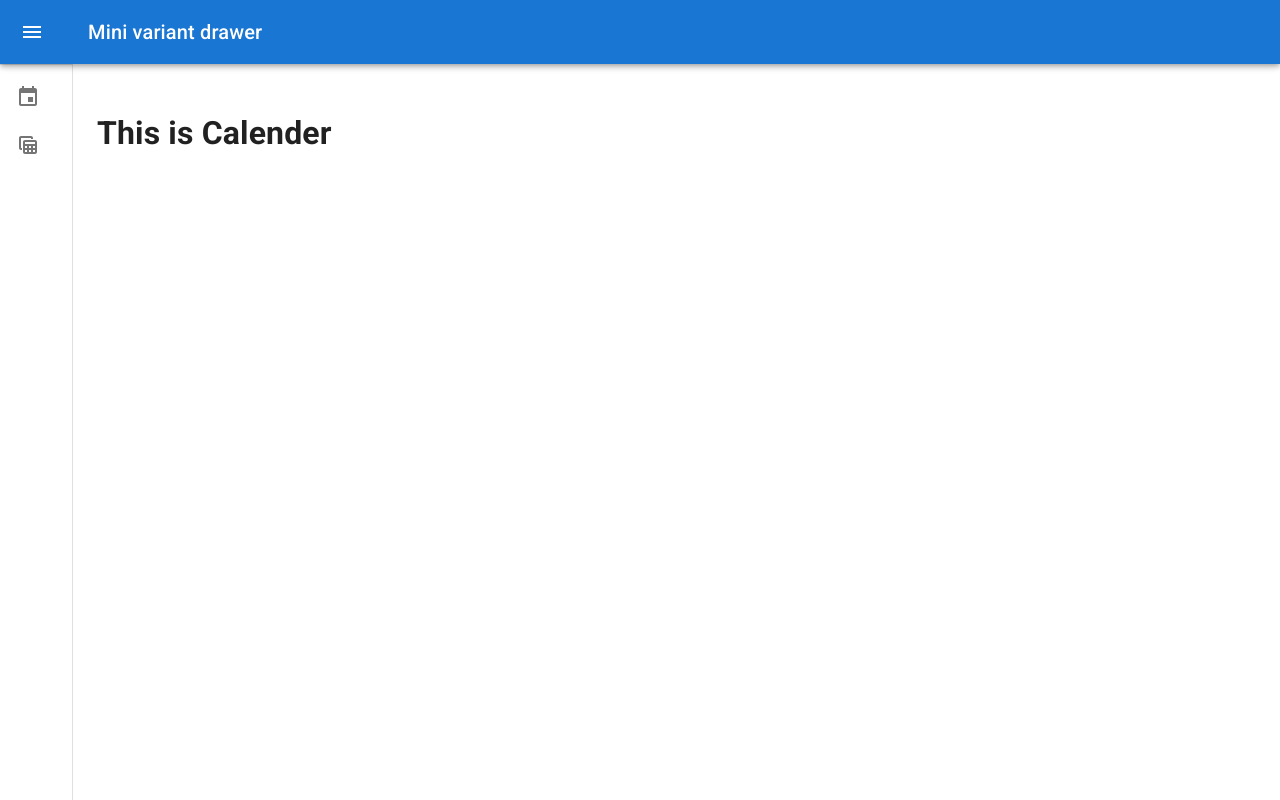
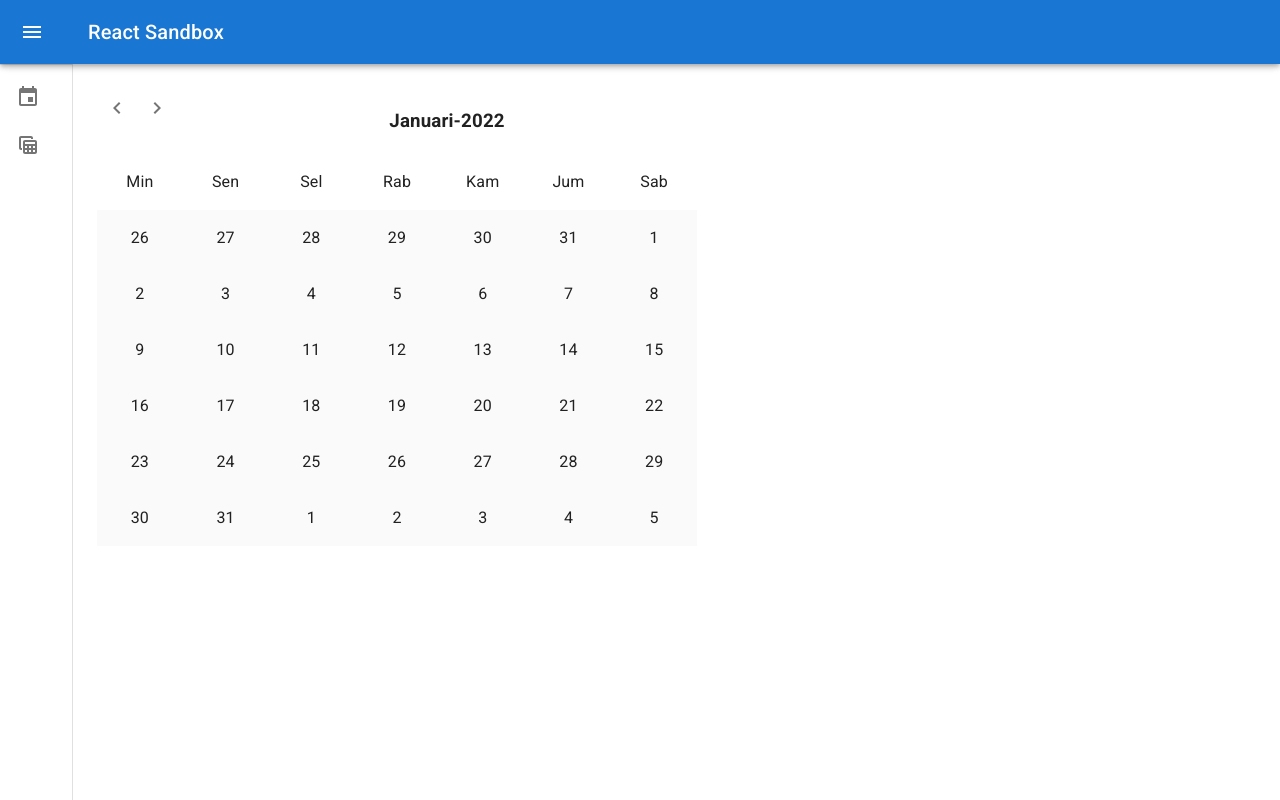
Before and after one commit to rusdi-git/react-sandbox, a React (Create React App) app: page /calender in a window 1280 px wide. Built offline with nearby package versions, Linux system fonts and the light colour scheme.

Commit message:
Add base calendar component

```diff
--- a/package.json
+++ b/package.json
@@ -14,11 +14,13 @@
     "@types/node": "^16.11.19",
     "@types/react": "^17.0.38",
     "@types/react-dom": "^17.0.11",
+    "date-fns": "^2.28.0",
     "react": "^17.0.2",
     "react-dom": "^17.0.2",
     "react-router-dom": "6",
     "react-scripts": "5.0.0",
     "typescript": "^4.5.4",
+    "uuid": "^8.3.2",
     "web-vitals": "^2.1.3"
   },
   "scripts": {
@@ -47,6 +49,7 @@
   },
   "devDependencies": {
     "@types/faker": "^5.5.9",
+    "@types/uuid": "^8.3.4",
     "faker": "5.5.3"
   }
 }
--- /dev/null
+++ b/src/layout/calender.tsx
@@ -0,0 +1,100 @@
+import React from 'react';
+import {v4} from 'uuid';
+import Grid from '@mui/material/Grid';
+import { addDays, addMonths, format, startOfMonth, startOfWeek, subMonths } from 'date-fns';
+import { endOfMonth, endOfWeek } from 'date-fns/esm';
+import id from 'date-fns/esm/locale/id/index.js';
+import ChevronRightIcon from '@mui/icons-material/ChevronRight';
+import ChevronLeftIcon from '@mui/icons-material/ChevronLeft';
+import IconButton from '@mui/material/IconButton';
+
+function CalHeader(props:{currentDate:Date, changeDate:(val:Date)=>void}) {
+    const nextMonth =() =>{
+        props.changeDate(addMonths(props.currentDate,1));
+    }
+    const prevMonth = ()=>{
+        props.changeDate(subMonths(props.currentDate,1));
+    }
+    const MonthFormat = 'MMMM';
+    const YearFormat = 'yyyy';
+    const headerText = `${format(props.currentDate,MonthFormat,{locale:id})}-${format(props.currentDate,YearFormat,{locale:id})}`;
+
+    return (
+        <Grid container item xs={true}>
+            <Grid item xs={2}>
+                <IconButton aria-label='previous' onClick={()=>{prevMonth()}}><ChevronLeftIcon/></IconButton>
+                <IconButton aria-label='next' onClick={()=>{nextMonth()}}><ChevronRightIcon/></IconButton>
+            </Grid>
+            <Grid item xs={10}><h3 style={{textAlign:"center"}}>{headerText}</h3></Grid>
+        </Grid>
+    )
+}
+
+function CalDays(props:{currentDate:Date}) {
+    const dateFormat = 'EEEEEE';
+    const days = [];
+    let startDate = startOfWeek(props.currentDate);
+
+    for (let i = 0; i<7;i++) {
+        days.push(
+            <Grid key={`day-${v4()}`} xs={true} item>
+                <p style={{textAlign:"center"}}>{format(addDays(startDate,i),dateFormat,{locale:id})}</p>
+            </Grid>
+        )
+    }
+
+    return <Grid container item>{days}</Grid>
+}
+
+function CalCell(props:{day:Date}) {
+    const dateFormat = 'd';
+    const formattedDate = format(props.day,dateFormat,{locale:id});
+    return (
+        <Grid item xs={true} sx={(theme)=>({
+            bgcolor:theme.palette.grey["50"],
+            "&:hover": {
+                bgcolor: theme.palette.grey["200"]
+            }
+        })}><p style={{textAlign:"center"}}>{formattedDate}</p></Grid>
+    )
+}
+
+function CalRows(props:{currentDate:Date}) {
+    const monthStart = startOfMonth(props.currentDate);
+    const monthEnd = endOfMonth(props.currentDate);
+    const startDate = startOfWeek(monthStart);
+    const endDate = endOfWeek(monthEnd);
+
+    const Rows:any[] = [];
+
+    let days = [];
+    let day = startDate;
+    while(day<=endDate) {
+        for(let i=0;i<7;i++){
+            days.push(<CalCell day={day} key={`day-cell-${v4()}`}/>);
+            day=addDays(day,1)
+        }
+        Rows.push(
+            <Grid container item key={`day-row-${v4()}`}>{days}</Grid>
+        );
+        days = [];
+    }
+    return (
+        <Grid container>
+            {Rows}
+        </Grid>
+    )
+}
+
+
+export default function Calender () {
+    const [displayDate,useDisplayDate] = React.useState(new Date());
+    const useChangeDate = (val:Date)=>{
+        useDisplayDate(val);
+    }
+    return <Grid container style={{maxWidth:'600px'}}>
+        <CalHeader currentDate={displayDate} changeDate={useChangeDate}/>
+        <CalDays currentDate={displayDate}/>
+        <CalRows currentDate={displayDate}/>
+    </Grid>
+}
--- a/src/layout/main.tsx
+++ b/src/layout/main.tsx
@@ -1,52 +1,22 @@
 import React from 'react';
 
-import { styled, useTheme, Theme, CSSObject } from '@mui/material/styles';
+import { styled } from '@mui/material/styles';
 import Box from '@mui/material/Box';
-import MuiDrawer from '@mui/material/Drawer';
 import MuiAppBar, { AppBarProps as MuiAppBarProps } from '@mui/material/AppBar';
 import Toolbar from '@mui/material/Toolbar';
-import List from '@mui/material/List';
 import CssBaseline from '@mui/material/CssBaseline';
 import Typography from '@mui/material/Typography';
-import Divider from '@mui/material/Divider';
 import IconButton from '@mui/material/IconButton';
 import MenuIcon from '@mui/icons-material/Menu';
-import ChevronLeftIcon from '@mui/icons-material/ChevronLeft';
-import ChevronRightIcon from '@mui/icons-material/ChevronRight';
-import ListItem from '@mui/material/ListItem';
-import ListItemIcon from '@mui/material/ListItemIcon';
-import ListItemText from '@mui/material/ListItemText';
-import EventIcon from '@mui/icons-material/Event';
-import TableViewIcon from '@mui/icons-material/TableView';
-import faker from 'faker';
-import {Link,Route,Routes} from 'react-router-dom';
+import {Route,Routes} from 'react-router-dom';
+import Navigation from './navigation';
+import Calender from './calender';
 
 interface AppBarProps extends MuiAppBarProps {
     open?: boolean;
   }
 
 const drawerWidth = 240;
-
-const openedMixin = (theme: Theme): CSSObject => ({
-  width: drawerWidth,
-  transition: theme.transitions.create('width', {
-    easing: theme.transitions.easing.sharp,
-    duration: theme.transitions.duration.enteringScreen,
-  }),
-  overflowX: 'hidden',
-});
-
-const closedMixin = (theme: Theme): CSSObject => ({
-  transition: theme.transitions.create('width', {
-    easing: theme.transitions.easing.sharp,
-    duration: theme.transitions.duration.leavingScreen,
-  }),
-  overflowX: 'hidden',
-  width: `calc(${theme.spacing(7)} + 1px)`,
-  [theme.breakpoints.up('sm')]: {
-    width: `calc(${theme.spacing(9)} + 1px)`,
-  },
-});
 
 const DrawerHeader = styled('div')(({ theme }) => ({
     display: 'flex',
@@ -76,33 +46,11 @@ const AppBar = styled(MuiAppBar, {
     }),
   }));
 
-const Drawer = styled(MuiDrawer, { shouldForwardProp: (prop) => prop !== 'open' })(
-    ({ theme, open }) => ({
-      width: drawerWidth,
-      flexShrink: 0,
-      whiteSpace: 'nowrap',
-      boxSizing: 'border-box',
-      ...(open && {
-        ...openedMixin(theme),
-        '& .MuiDrawer-paper': openedMixin(theme),
-      }),
-      ...(!open && {
-        ...closedMixin(theme),
-        '& .MuiDrawer-paper': closedMixin(theme),
-      }),
-    }),
-  );
-
-const Calendar = ()=>{
-    return <h1>This is Calender</h1>
-}
-
 const EditableTable = ()=>{
     return <h1>This is Editable Table</h1>
 }
 
 export default function Main() {
-    const theme = useTheme();
   const [open, setOpen] = React.useState(false);
 
   const handleDrawerOpen = () => {
@@ -130,40 +78,15 @@ export default function Main() {
             <MenuIcon />
           </IconButton>
           <Typography variant="h6" noWrap component="div">
-            Mini variant drawer
+            React Sandbox
           </Typography>
         </Toolbar>
       </AppBar>
-      <Drawer variant="permanent" open={open}>
-        <DrawerHeader>
-          <IconButton onClick={handleDrawerClose}>
-            {theme.direction === 'rtl' ? <ChevronRightIcon /> : <ChevronLeftIcon />}
-          </IconButton>
-        </DrawerHeader>
-        <Divider />
-        <List>
-            <Link to="/calender" style={{textDecoration:"none",color:theme.palette.text.primary}}>
-                <ListItem>
-                    <ListItemIcon>
-                        <EventIcon/>
-                    </ListItemIcon>
-                    <ListItemText>Calendar</ListItemText>
-                </ListItem>
-            </Link>
-            <Link to="/editable-table" style={{textDecoration:"none",color:theme.palette.text.primary}}>
-                <ListItem>
-                    <ListItemIcon>
-                        <TableViewIcon/>
-                    </ListItemIcon>
-                    <ListItemText>Editable-Table</ListItemText>
-                </ListItem>
-            </Link>
-        </List>
-      </Drawer>
+      <Navigation handleDrawerClose={handleDrawerClose} open={open}/>
       <Box component="main" sx={{ flexGrow: 1, p: 3 }}>
         <DrawerHeader />
         <Routes>
-            <Route path="/calender" element={<Calendar/>}/>
+            <Route path="/calender" element={<Calender/>}/>
             <Route path="/editable-table" element={<EditableTable/>}/>
         </Routes>
       </Box>
--- /dev/null
+++ b/src/layout/navigation.tsx
@@ -0,0 +1,100 @@
+import React from "react";
+import { styled, useTheme, Theme, CSSObject } from '@mui/material/styles';
+import List from '@mui/material/List';
+import Divider from '@mui/material/Divider';
+import ChevronLeftIcon from '@mui/icons-material/ChevronLeft';
+import ChevronRightIcon from '@mui/icons-material/ChevronRight';
+import ListItem from '@mui/material/ListItem';
+import ListItemIcon from '@mui/material/ListItemIcon';
+import ListItemText from '@mui/material/ListItemText';
+import EventIcon from '@mui/icons-material/Event';
+import TableViewIcon from '@mui/icons-material/TableView';
+import IconButton from '@mui/material/IconButton';
+import MuiDrawer from '@mui/material/Drawer';
+import {Link} from 'react-router-dom';
+
+type NavigationType = {
+    open:boolean;
+    handleDrawerClose:()=>void;
+}
+
+const drawerWidth = 240;
+
+const openedMixin = (theme: Theme): CSSObject => ({
+  width: drawerWidth,
+  transition: theme.transitions.create('width', {
+    easing: theme.transitions.easing.sharp,
+    duration: theme.transitions.duration.enteringScreen,
+  }),
+  overflowX: 'hidden',
+});
+
+const closedMixin = (theme: Theme): CSSObject => ({
+  transition: theme.transitions.create('width', {
+    easing: theme.transitions.easing.sharp,
+    duration: theme.transitions.duration.leavingScreen,
+  }),
+  overflowX: 'hidden',
+  width: `calc(${theme.spacing(7)} + 1px)`,
+  [theme.breakpoints.up('sm')]: {
+    width: `calc(${theme.spacing(9)} + 1px)`,
+  },
+});
+
+const Drawer = styled(MuiDrawer, { shouldForwardProp: (prop) => prop !== 'open' })(
+    ({ theme, open }) => ({
+      width: drawerWidth,
+      flexShrink: 0,
+      whiteSpace: 'nowrap',
+      boxSizing: 'border-box',
+      ...(open && {
+        ...openedMixin(theme),
+        '& .MuiDrawer-paper': openedMixin(theme),
+      }),
+      ...(!open && {
+        ...closedMixin(theme),
+        '& .MuiDrawer-paper': closedMixin(theme),
+      }),
+    }),
+  );
+
+const DrawerHeader = styled('div')(({ theme }) => ({
+    display: 'flex',
+    alignItems: 'center',
+    justifyContent: 'flex-end',
+    padding: theme.spacing(0, 1),
+    // necessary for content to be below app bar
+    ...theme.mixins.toolbar,
+  }));
+
+export default function Navigation(props:NavigationType) {
+  const theme = useTheme();
+    return (
+        <Drawer variant="permanent" open={props.open}>
+        <DrawerHeader>
+          <IconButton onClick={props.handleDrawerClose}>
+            {theme.direction === 'rtl' ? <ChevronRightIcon /> : <ChevronLeftIcon />}
+          </IconButton>
+        </DrawerHeader>
+        <Divider />
+        <List>
+            <Link to="/calender" style={{textDecoration:"none",color:theme.palette.text.primary}}>
+                <ListItem>
+                    <ListItemIcon>
+                        <EventIcon/>
+                    </ListItemIcon>
+                    <ListItemText>Calendar</ListItemText>
+                </ListItem>
+            </Link>
+            <Link to="/editable-table" style={{textDecoration:"none",color:theme.palette.text.primary}}>
+                <ListItem>
+                    <ListItemIcon>
+                        <TableViewIcon/>
+                    </ListItemIcon>
+                    <ListItemText>Editable-Table</ListItemText>
+                </ListItem>
+            </Link>
+        </List>
+      </Drawer>
+    )
+}
```
Also changed, not shown: tsconfig.json (+5 -2 lines), 1 other file (tests, documents, lock files or other folders).
